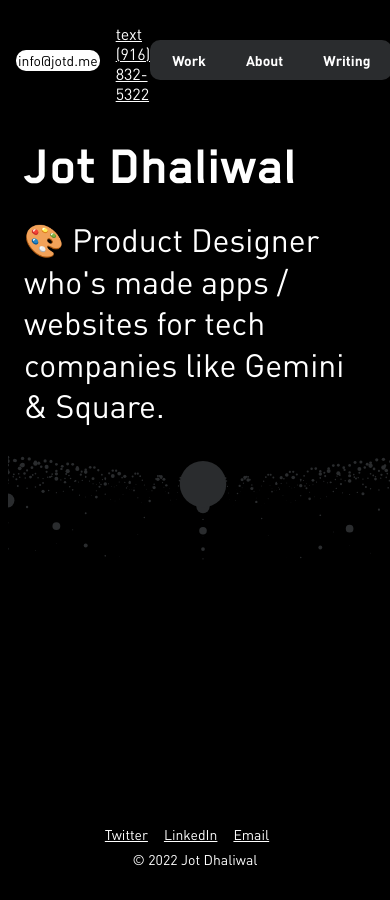
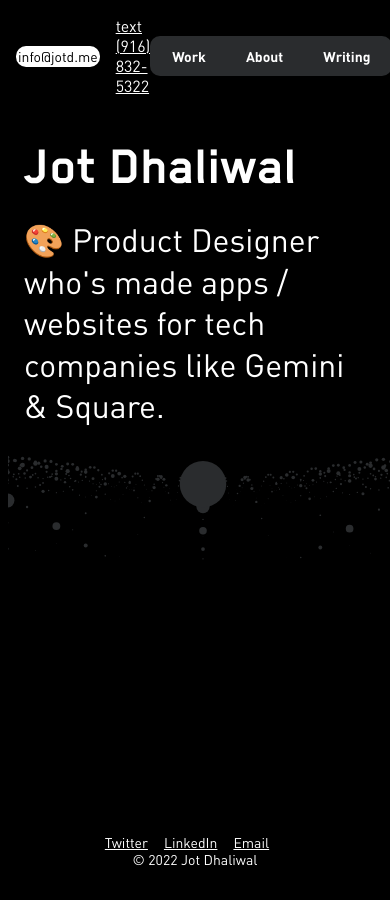
Before and after one commit to jotd/jotd-portfolio, a Jekyll site: the page index.html, which Jekyll copies as it is, in a window 390 px wide and 900 px high. Built offline with Jekyll 4.4.1, drawn with Linux system fonts in a browser that asks for light colours.

Commit message:
Update styles.css

```diff
--- a/css/styles.css
+++ b/css/styles.css
@@ -475,10 +475,10 @@
   font-family: "dinregular";
   font-weight: 400;
   color: #ffffff; }
-
+/*
 @media screen and (max-width: 767px) {
   .footer-block {
-    margin-top: 8px; } }
+    margin-top: 8px; } } */
 
 @media screen and (max-width: 500px) {
   .footer.desktop {
```
